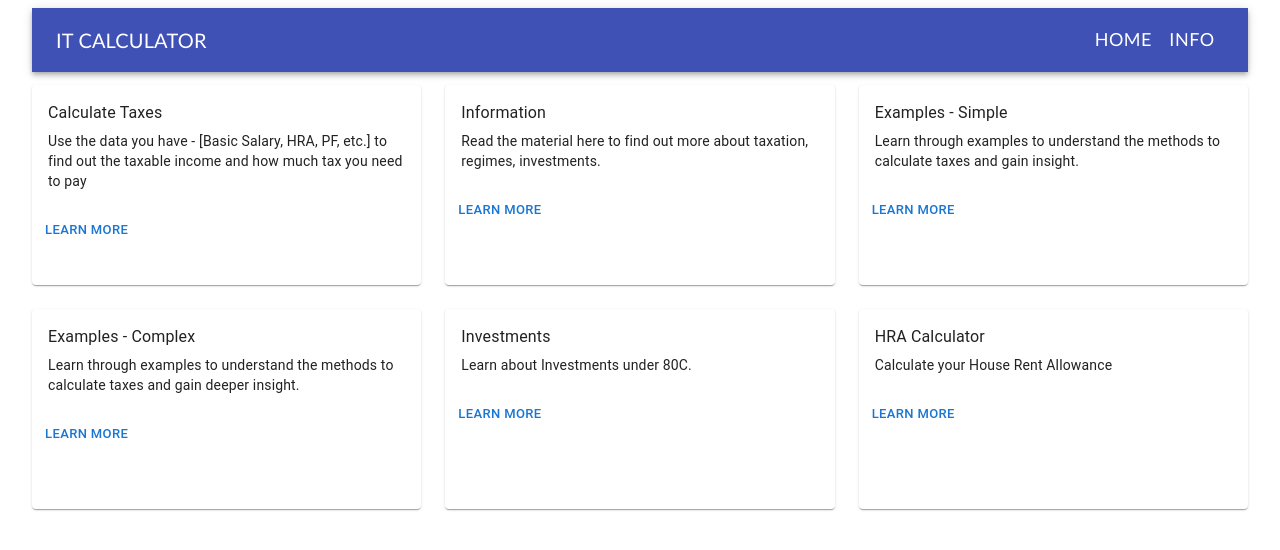
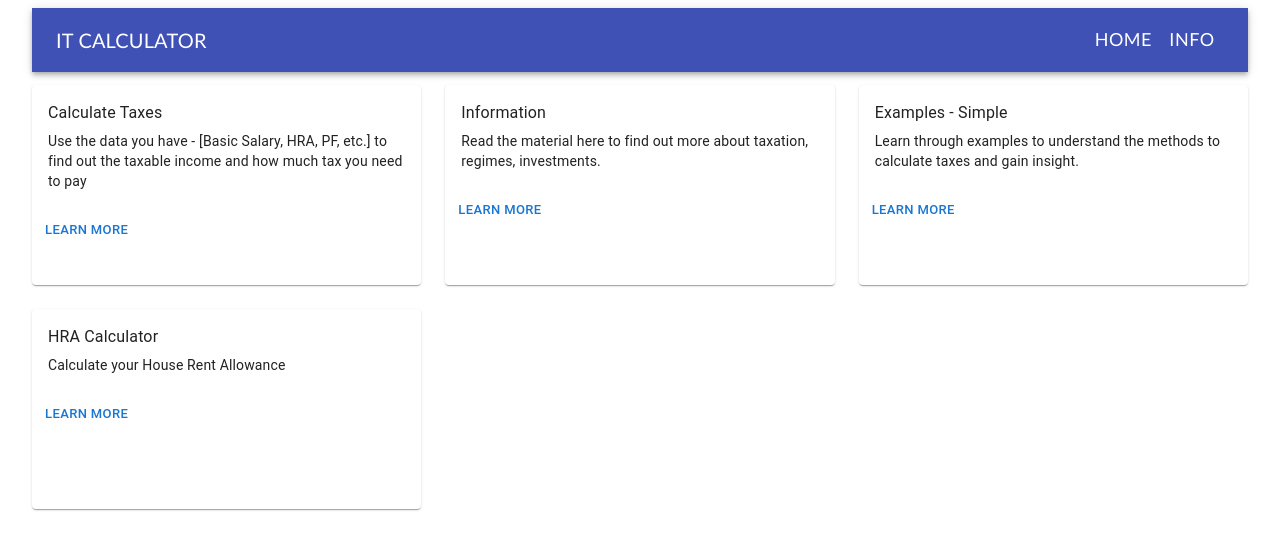
Before and after one commit to Saipraneeth1001/IT-cal-ui, a React (Create React App) app: page / in a window 1280 px wide. Shown: the top 550 px of the page. Built offline with nearby package versions, Linux system fonts and the light colour scheme.

Commit message:
Removed complex examples, investments card from home

```diff
--- a/src/components/NewTaxRegime.js
+++ b/src/components/NewTaxRegime.js
@@ -32,7 +32,7 @@ const NewTaxRegime = () => {
     <Card className={classes.card}>
       <CardContent>
         <Typography className={classes.title} variant="h5" component="h2">
-          Tax Slabs in India
+          Tax Slabs in India - New Tax Regime
         </Typography>
         <TableContainer>
           <Table aria-label="tax slab table">
--- a/src/components/OldTaxRegime.js
+++ b/src/components/OldTaxRegime.js
@@ -32,7 +32,7 @@ const OldTaxRegime = () => {
     <Card className={classes.card}>
       <CardContent>
         <Typography className={classes.title} variant="h5" component="h2">
-          Tax Slabs in India
+          Tax Slabs in India - Old Tax Regime
         </Typography>
         <TableContainer>
           <Table aria-label="tax slab table">
--- a/src/data/Constants.js
+++ b/src/data/Constants.js
@@ -15,16 +15,16 @@ export const cardData = [
         'text': "Learn through examples to understand the methods to calculate taxes and gain insight.",
         'route':"/simple-example"
     },
-    {
-        'title':"Examples - Complex",
-        'text': "Learn through examples to understand the methods to calculate taxes and gain deeper insight.",
-        'route':"/complex-example"
-    },
-    {
-        'title':"Investments",
-        'text': "Learn about Investments under 80C.",
-        'route':"/investments"
-    },
+    // {
+    //     'title':"Examples - Complex",
+    //     'text': "Learn through examples to understand the methods to calculate taxes and gain deeper insight.",
+    //     'route':"/complex-example"
+    // },
+    // {
+    //     'title':"Investments",
+    //     'text': "Learn about Investments under 80C.",
+    //     'route':"/investments"
+    // },
     {
         'title':"HRA Calculator",
         'text': "Calculate your House Rent Allowance",
--- a/src/data/SimpleExample.js
+++ b/src/data/SimpleExample.js
@@ -19,7 +19,7 @@ export default function SimpleExample() {
         <Grid item xs={8} md={8}>
           {examples.map((example) => (
             <div id={example.path}>
-              <Typography component="h6">{example.description}</Typography>
+              <Typography variant="h5">{example.description}</Typography>
               <div>
                 {example.example.split(".").map((text) => (
                   <p>{text}</p>
```
